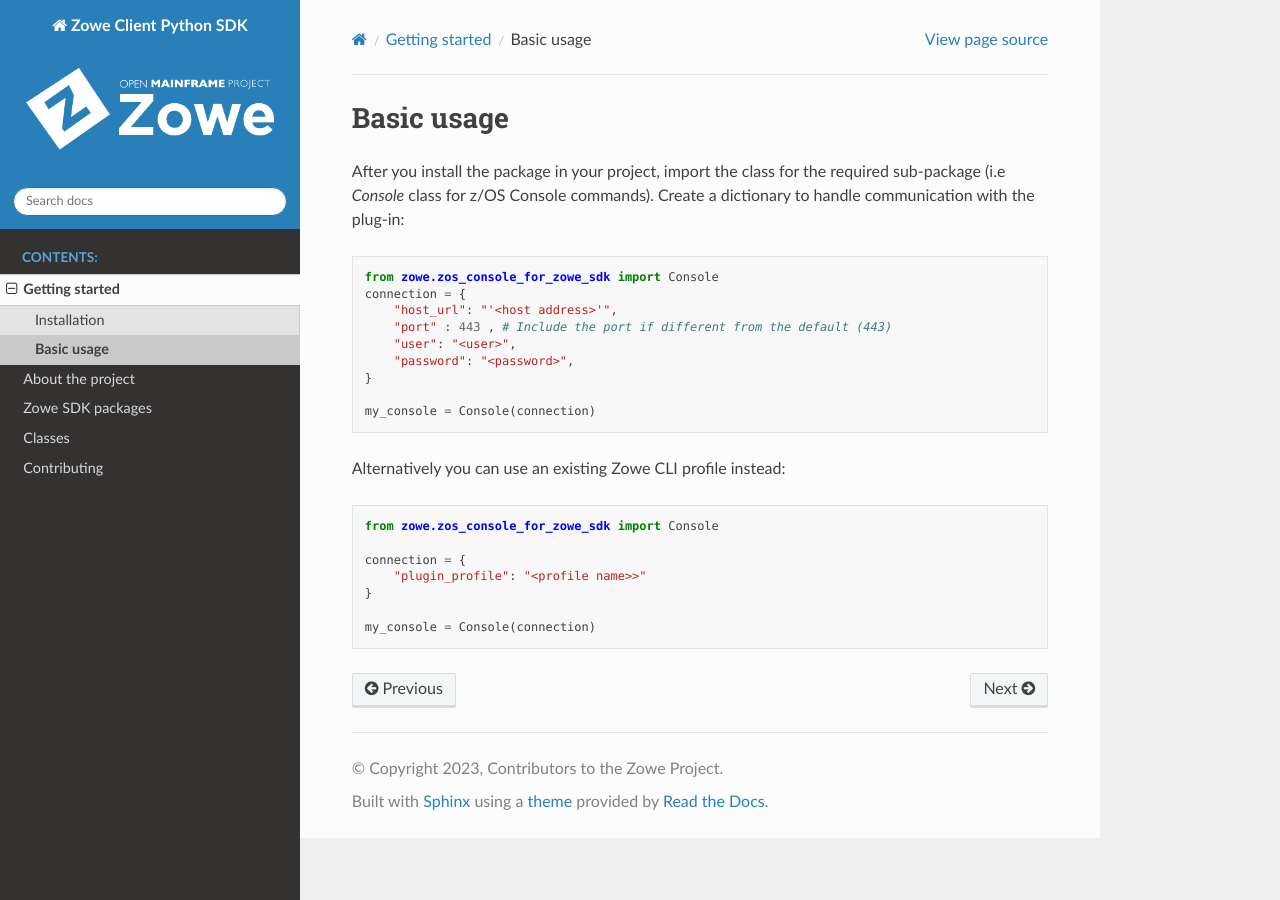
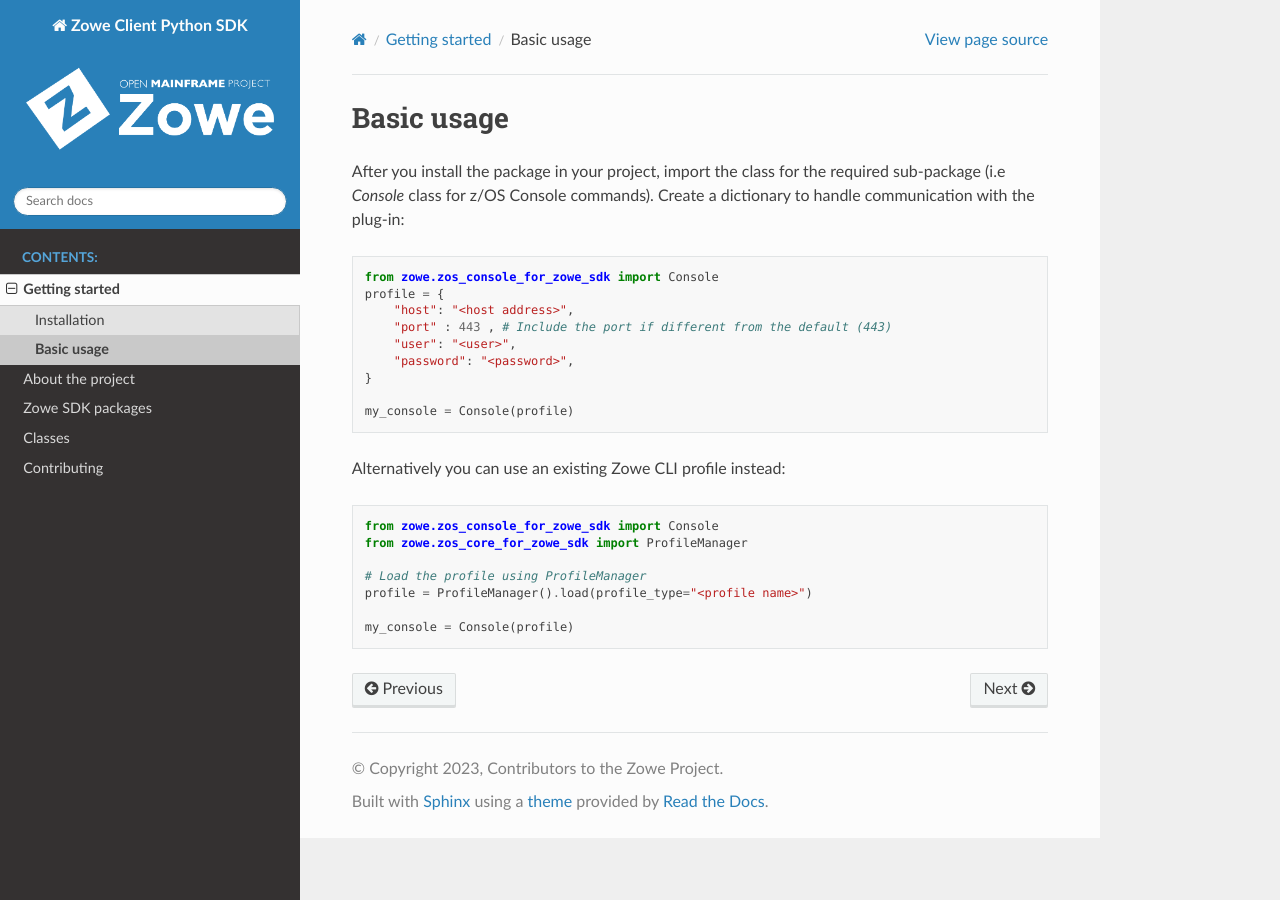
Before and after one commit to zowe/zowe-client-python-sdk, a Sphinx documentation site: the page built from docs/source/usage/examples.rst, in a window 1280 px wide. Built offline with Sphinx 7.4.7 and the Read the Docs theme 2.0.0, drawn with Linux system fonts in a browser that asks for light colours.

Commit message:
Update examples of basic usage
Signed-off-by: Maira Usman <maira.usman5703@gmail.com>

```diff
--- a/docs/source/usage/examples.rst
+++ b/docs/source/usage/examples.rst
@@ -7,23 +7,23 @@
 .. code-block:: python
 
     from zowe.zos_console_for_zowe_sdk import Console
-    connection = {
-        "host_url": "'<host address>'",
+    profile = {
+        "host": "<host address>",
         "port" : 443 , # Include the port if different from the default (443)
         "user": "<user>",
         "password": "<password>",
     }
 
-    my_console = Console(connection)
+    my_console = Console(profile)
 
 Alternatively you can use an existing Zowe CLI profile instead:
 
 .. code-block:: python
 
-    from zowe.zos_console_for_zowe_sdk import Console
+  from zowe.zos_console_for_zowe_sdk import Console
+  from zowe.zos_core_for_zowe_sdk import ProfileManager
 
-    connection = {
-        "plugin_profile": "<profile name>>"
-    }
+  # Load the profile using ProfileManager
+  profile = ProfileManager().load(profile_type="<profile name>")
 
-    my_console = Console(connection)
+  my_console = Console(profile)
```
